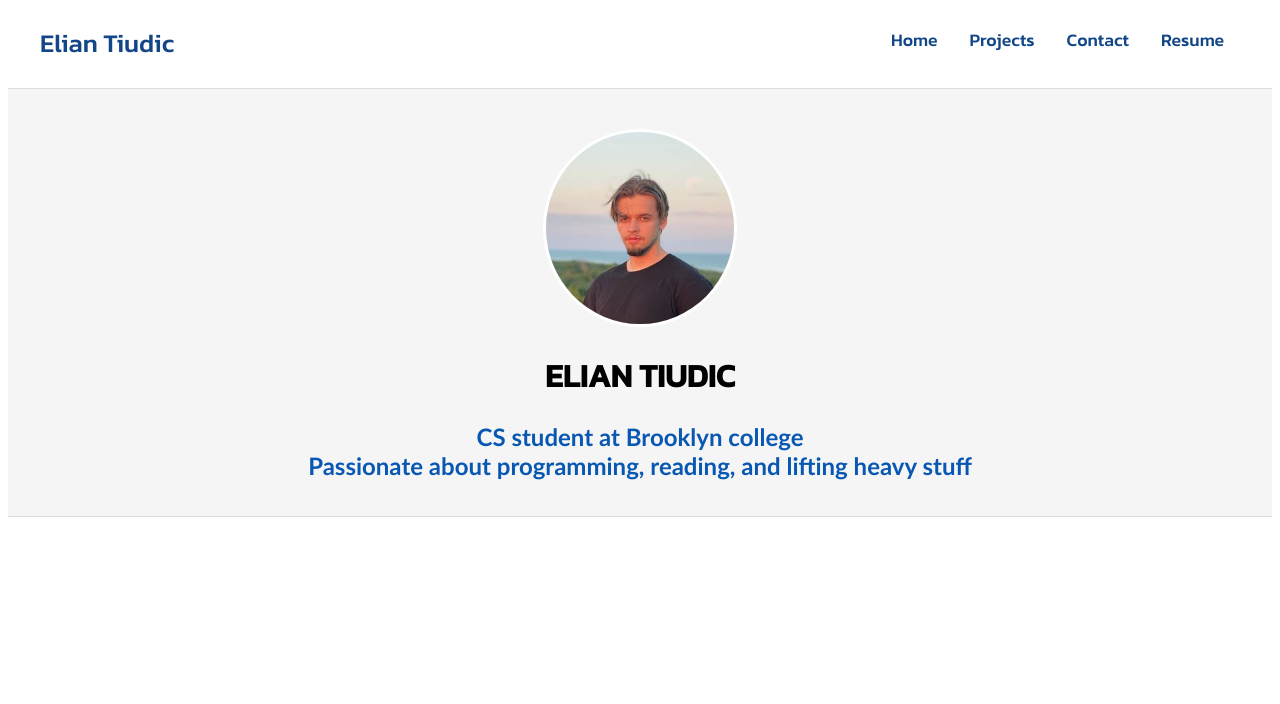
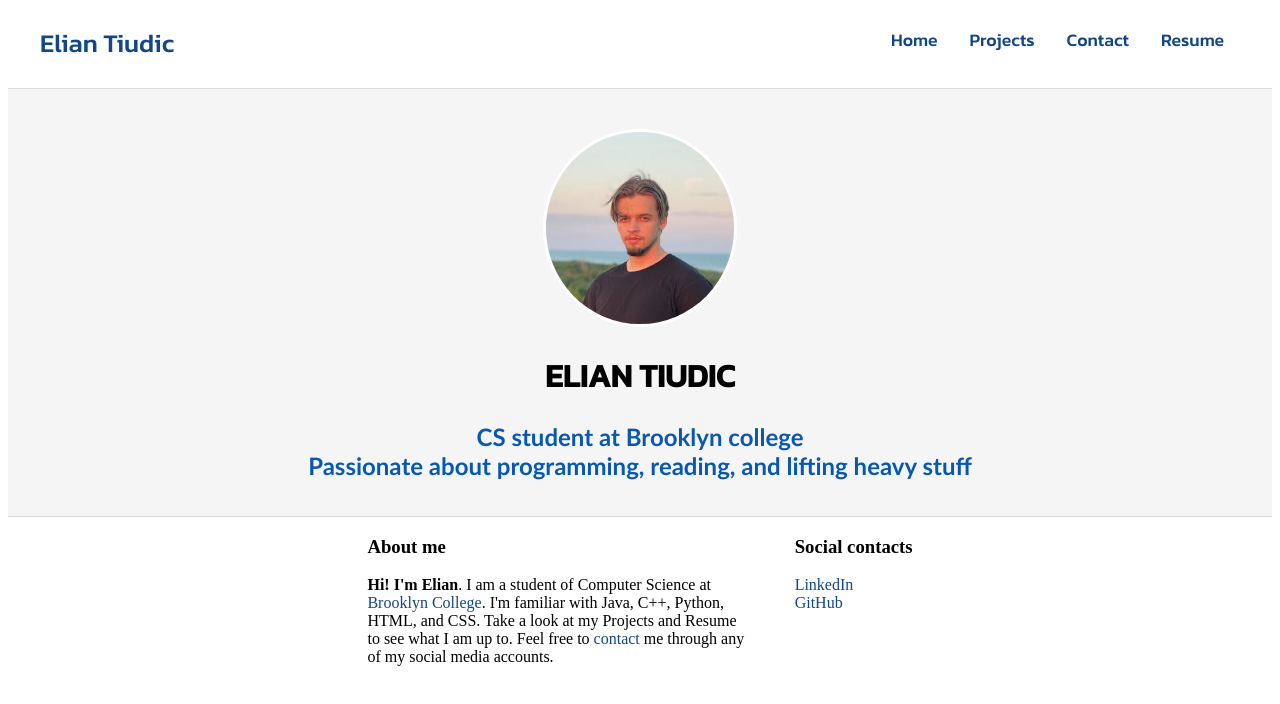
Before and after one commit to eliantiudic/CISC_3141_First_Project, a plain HTML site: page index.html in a window 1280 px wide. Drawn offline with Linux system fonts and the light colour scheme.

Commit message:
added main content and some styling

```diff
--- a/index.html
+++ b/index.html
@@ -15,6 +15,7 @@
                 font-family:'Trebuchet MS', 'Lucida Sans Unicode', 'Lucida Grande', 'Lucida Sans', Arial, sans-serif;
                 color:rgb(8, 88, 179);
             }
+
         </style>
 
     </head>
@@ -53,9 +54,27 @@
             </div>
         </header>
 
-        <main class="homepage-content">
+        <main class="main-page">
+            <div class="main-content">
+                    <div class="about-me">
+                        <h3>About me</h3>
+                        <p><b>Hi! I'm Elian</b>. I am a student of Computer Science at <a href="http://www.brooklyn.cuny.edu/web/home.php" target="_blank">Brooklyn College</a>.
+                            I'm familiar with Java, C++, Python, HTML, and CSS.
+                            Take a look at my Projects and Resume to see what I am up to.
+                            Feel free to <a href="#">contact</a> me through any of my social media accounts.</p>
+                    </div>
 
+                    <div class="social-contacts">
+                        <h3>Social contacts</h3>
+                        <a>LinkedIn</a>
+                        <br>
+                        <a>GitHub</a>
+                    </div>
+            </div>
         </main>
+        <footer>
+
+        </footer>
     </body>
 
 </html>
--- a/style.css
+++ b/style.css
@@ -90,3 +90,19 @@ ul {
 
 
 /***************/
+
+/****Main Content****/
+
+.main-content{
+    display: flex;
+    flex-direction: row;
+    flex-wrap: wrap;
+    justify-content:center;
+}
+
+.about-me{
+    width: 30%;
+    margin-right:3rem;
+}
+
+/********************/
```
